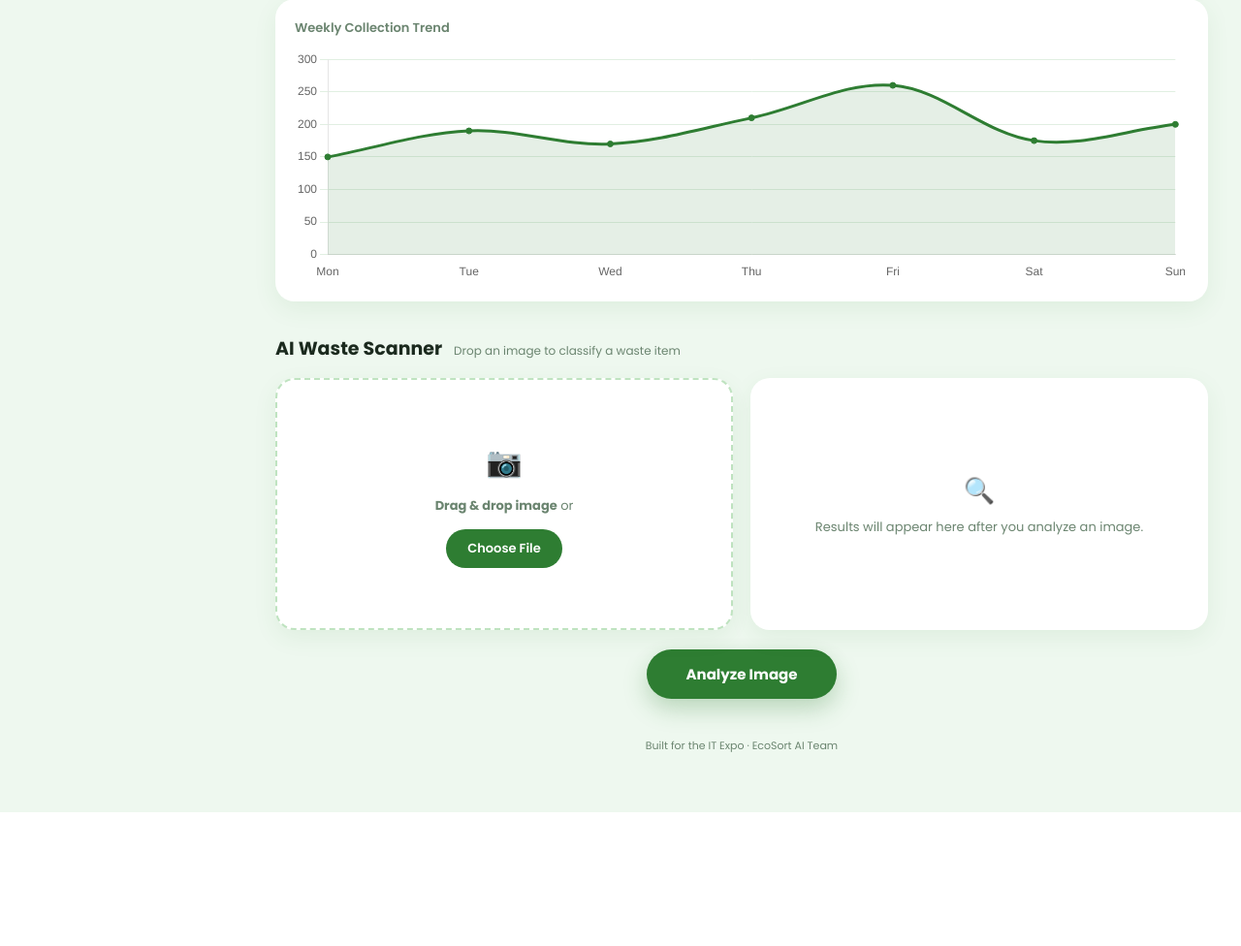
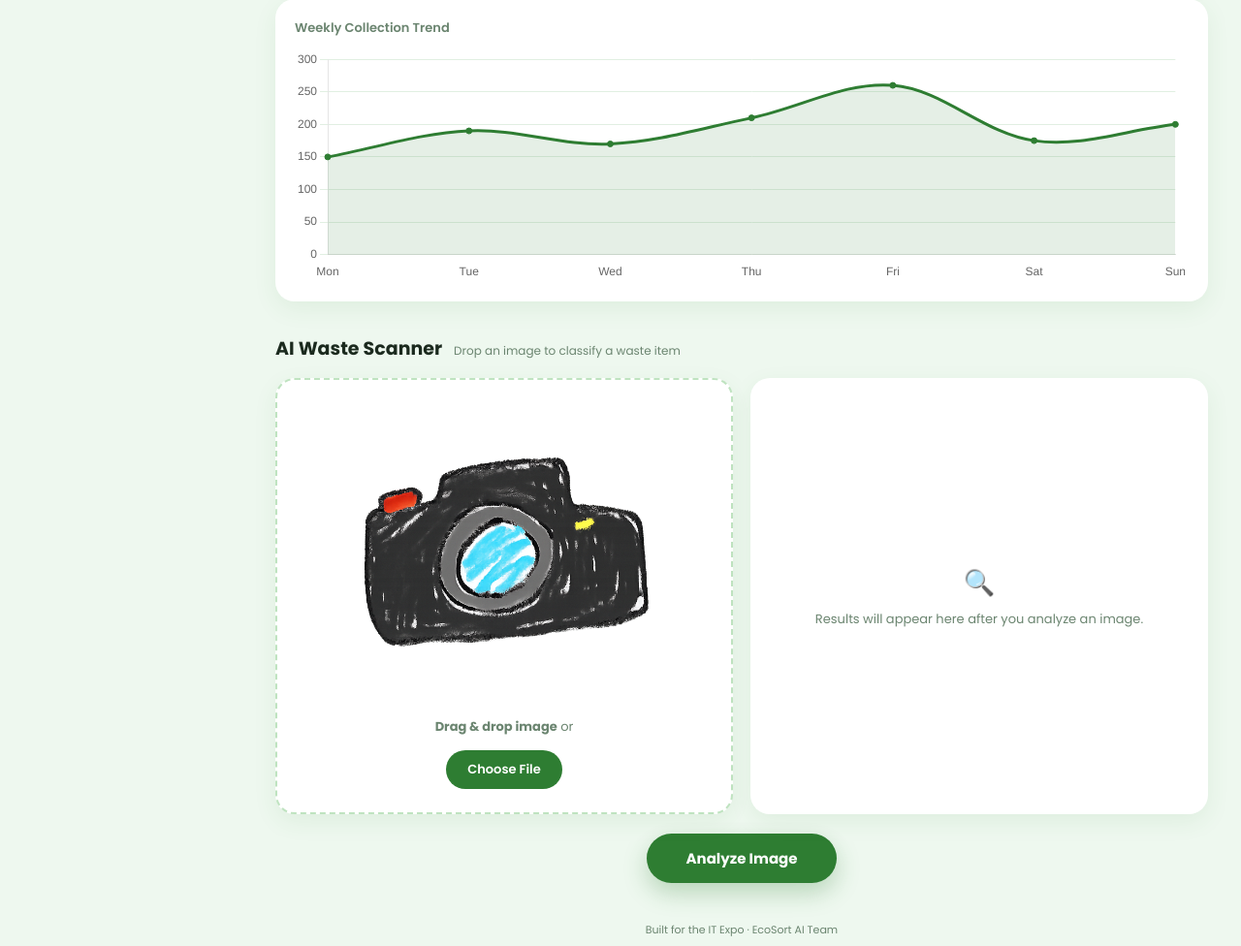
Before and after one commit to bhoomikapinto127/ecosort-ai, a Flask app: page / in a window 1280 px wide. Shown: the part 1268-2244 px from the top of the page at 97% size. Before the commit the page ends 2106 px from the top, so only its background shows below. Run offline with Flask 3, Linux system fonts and the light colour scheme.

Commit message:
html modified

```diff
--- a/static/css/style.css
+++ b/static/css/style.css
@@ -472,7 +472,17 @@ button { font-family: inherit; cursor: pointer; border: none; }
   border-color: var(--primary);
   background: #E4F2E9;
 }
-.upload-icon { font-size: 30px; margin-bottom: 8px; }
+.upload-icon-img{
+    width:300px;
+    height:300px;
+    object-fit:contain;
+    display:block;
+    margin:0 auto 20px;
+}
+
+.upload-area:hover .upload-icon-img{
+    transform:scale(1.08);
+}
 .upload-area p { margin: 4px 0; color: var(--text-muted); font-size: 13px; }
 .choose-file-btn {
   margin-top: 10px;
--- a/templates/index.html
+++ b/templates/index.html
@@ -232,7 +232,9 @@
         <div class="scanner-card">
           <div class="upload-area" id="upload-area">
             <input type="file" id="file-input" accept="image/*" hidden />
-            <div class="upload-icon">📷</div>
+            <div class="upload-icon"><img src="{{ url_for('static', filename='images/cam2.png') }}"
+     alt="Upload Camera"
+     class="upload-icon-img"></div>
             <p><strong>Drag &amp; drop image</strong> or</p>
             <button class="choose-file-btn" id="choose-file-btn">Choose File</button>
             <img id="preview-img" class="preview-img" alt="Preview" hidden />
```
Also changed, not shown: ecosort.db, static/images/cam2.png (added), static/images/download.jpg (deleted).
